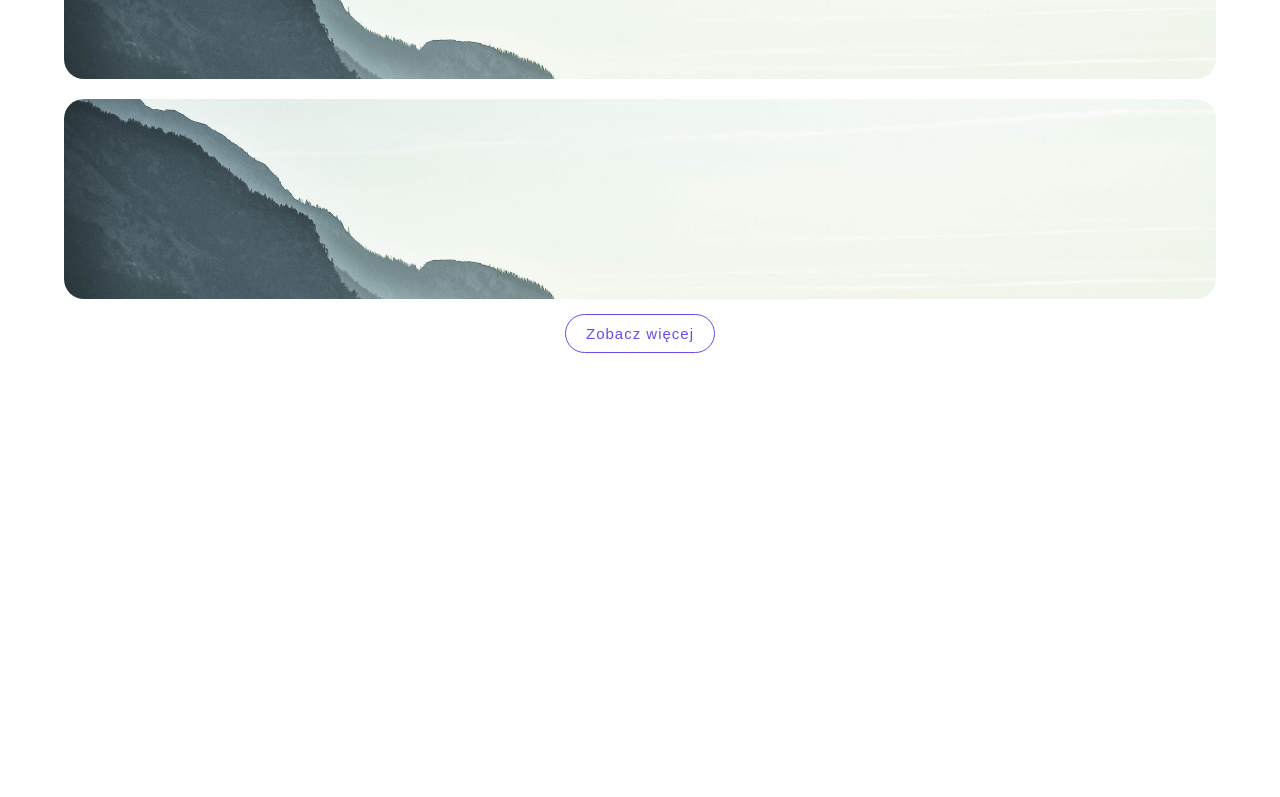
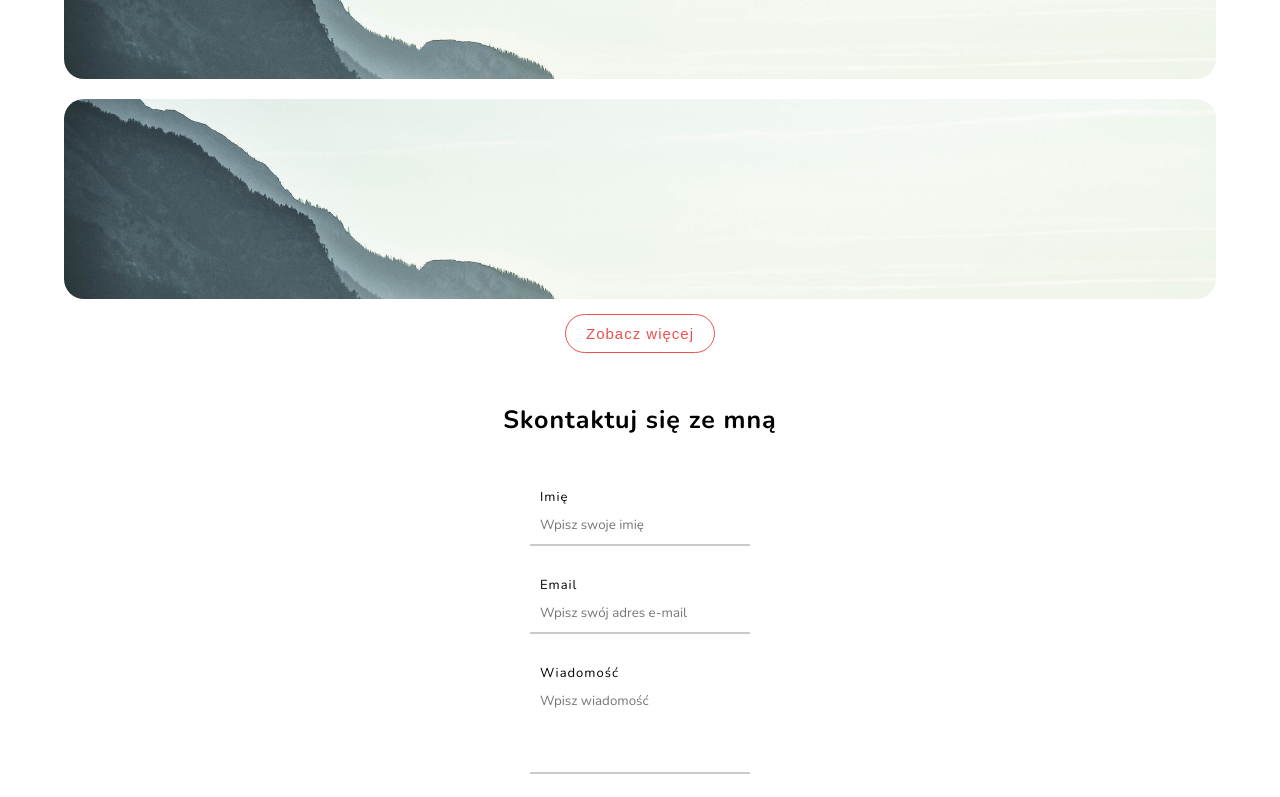
Before and after one commit to KacperDobrowolski/portfolio-app-frontend, a Next.js app: page / in a window 1280 px wide. Shown: the part 2000-2797 px from the top of the page. Before the commit the page ends 2383 px from the top, so only its background shows below. Built offline with nearby package versions, Linux system fonts and the light colour scheme.

Commit message:
Added contact section

```diff
--- a/components/Button/Button.module.scss
+++ b/components/Button/Button.module.scss
@@ -10,6 +10,13 @@
     letter-spacing: 1px;
     font-size: 1rem;
     margin-top: 15px;
+    transition: .2s;
+    &:hover {
+        background-color: white;
+        color: $primary-color;
+        cursor: pointer;
+        transition: .2s;
+    }
 }
 
 .btn_white {
@@ -22,4 +29,11 @@
     letter-spacing: 1px;
     font-size: 1.5rem;
     margin-top: 15px;
+    transition: .2s;
+    &:hover {
+        background-color: $primary-color;
+        color: white;
+        cursor: pointer;
+        transition: .2s;
+    }
 }
--- /dev/null
+++ b/components/Contact/Contact.js
@@ -0,0 +1,25 @@
+import styles from './Contact.module.scss';
+
+const Contact = () => {
+    return (
+        <section className={styles.contact}>
+            <h2 className={styles.contact_headline}>Skontaktuj się ze mną</h2>
+            <form className={styles.contact_form}>
+                <div className={styles.input_group}>
+                    <label htmlFor="name" className={styles.contact_label}>Imię</label>
+                    <input type="text" id="name" name="name" placeholder="Wpisz swoje imię"/>
+
+                    <label htmlFor="email" className={styles.contact_label}>Email</label>
+                    <input type="email" id="email" name="email" placeholder="Wpisz swój adres e-mail"/>
+
+                    <label htmlFor="msg" className={styles.contact_label}>Wiadomość</label>
+                    <textarea id="msg" placeholder="Wpisz wiadomość"></textarea> <br /> <br />
+
+                    <input type="submit" value="Wyślij wiadomość" />
+                </div>
+            </form>
+        </section>
+    )
+}
+
+export default Contact;
--- /dev/null
+++ b/components/Contact/Contact.module.scss
@@ -0,0 +1,60 @@
+@import '../../styles/variables.scss';
+
+.contact {
+    width: 90%;
+    margin: 0 auto;
+    text-align: center;
+    padding-bottom: 40px;
+    & > .contact_headline {
+        font-size: 2.5rem;
+        letter-spacing: 1px;
+    }
+    & > .contact_form > .input_group {
+        text-align: left;
+        display: flex;
+        flex-direction: column;
+        align-items: center;
+        & > .contact_label {
+            margin-top: 30px;
+            display: inline;
+            text-align: left;
+            width: 200px;
+            font-size: 1.3rem;
+            letter-spacing: 1px;
+        }
+        & > input[type=text], input[type=email], textarea {
+            border: 0;
+            border-bottom: 2px solid $secondary-color;
+            padding: 10px;
+            font-family: $font;
+            width: 200px;
+            &:focus {
+                outline: none;
+                border-bottom: 2px solid $primary-color;
+            }
+        }
+        & > textarea {
+            height: 70px;
+            resize: none;
+        }
+        & > input[type=submit] {
+            background-color: $primary-color;
+            border: 0;
+            padding: 10px 20px 10px 20px;
+            border-radius: 20px;
+            color: white;
+            font-weight: 500;
+            letter-spacing: 2px;
+            transition: .2s;
+            &:hover {
+                background-color: white;
+                border: 1px solid $primary-color;
+                color: $primary-color;
+                cursor: pointer;
+            }
+            &:focus {
+                outline: none;
+            }
+        }
+    }
+}
--- a/components/Navbar/Navbar.js
+++ b/components/Navbar/Navbar.js
@@ -1,7 +1,7 @@
 import { useRef } from 'react';
 import styles from './Navbar.module.scss';
 
-export default function Navbar() {
+const Navbar = () => {
     const navbarRef = useRef();
     const openNav = () => {
         navbarRef.current.classList.add(styles.opened);
@@ -17,3 +17,5 @@ export default function Navbar() {
         </nav>
     )
 }
+
+export default Navbar;
--- a/components/Offer/Offer.js
+++ b/components/Offer/Offer.js
@@ -1,7 +1,7 @@
 import OfferItem from '../OfferItem/OfferItem';
 import styles from './Offer.module.scss';
 
-export default function Offer() {
+const Offer = () => {
     return (
         <section className={styles.offer}>
             <h2 className={styles.offer_headline}>Co oferuje?</h2>
@@ -14,3 +14,5 @@ export default function Offer() {
         </section>
     )
 }
+
+export default Offer;
--- a/components/OfferItem/OfferItem.js
+++ b/components/OfferItem/OfferItem.js
@@ -1,7 +1,7 @@
 import { loadGetInitialProps } from 'next/dist/next-server/lib/utils';
 import styles from './OfferItem.module.scss';
 
-export default function OfferItem(props) {
+const OfferItem = (props) => {
     return (
         <div className={styles.offerItem}>
             <div className={styles.offerItemContent}>
@@ -12,3 +12,5 @@ export default function OfferItem(props) {
         </div>
     )
 }
+
+export default OfferItem;
--- a/components/Portfolio/Portfolio.js
+++ b/components/Portfolio/Portfolio.js
@@ -1,7 +1,7 @@
 import styles from './Portfolio.module.scss';
 import Button from '../Button/Button';
 
-export default function Portfolio() {
+const Portfolio = () => {
     return (
         <section className={styles.portfolio}>
             <h2 className={styles.portfolio_headline}>Moje projekty</h2>
@@ -19,3 +19,5 @@ export default function Portfolio() {
         </section>
     )
 }
+
+export default Portfolio;
--- a/components/ProjectsStatus/ProjectsStatus.js
+++ b/components/ProjectsStatus/ProjectsStatus.js
@@ -1,6 +1,6 @@
 import styles from './ProjectsStatus.module.scss';
 
-export default function ProjectsStatus() {
+const ProjectsStatus = () => {
     return (
         <section className={styles.projectsStatus}>
               <div className={styles.circle}>
@@ -14,3 +14,5 @@ export default function ProjectsStatus() {
         </section>
     )
 }
+
+export default ProjectsStatus;
--- a/package.json
+++ b/package.json
@@ -10,6 +10,7 @@
   "dependencies": {
     "bootstrap-icons": "^1.3.0",
     "next": "10.0.6",
+    "prop-types": "^15.7.2",
     "react": "17.0.1",
     "react-dom": "17.0.1",
     "sass": "^1.32.7"
--- a/pages/index.js
+++ b/pages/index.js
@@ -5,6 +5,7 @@ import Button from '../components/Button/Button';
 import ProjectsStatus from '../components/ProjectsStatus/ProjectsStatus';
 import Portfolio from '../components/Portfolio/Portfolio';
 import styles from '../styles/Home.module.scss'
+import Contact from '../components/Contact/Contact';
 
 export default function Home() {
   return (
@@ -26,6 +27,7 @@ export default function Home() {
             <Offer />
             <ProjectsStatus />
             <Portfolio />
+            <Contact />
         </Layout>
       </main>
 
--- a/styles/variables.scss
+++ b/styles/variables.scss
@@ -5,5 +5,5 @@ $font-size: 10px;
 
 // colors
 
-$primary-color: rgb(98, 78, 243);
-$secondary-color: rgb(75, 75, 75);
+$primary-color: rgb(237, 80, 78);
+$secondary-color: rgb(201, 201, 201);
```
Also changed, not shown: components/Button/Button.js (+9 -1 lines), 1 other file (tests, documents, lock files or other folders).
